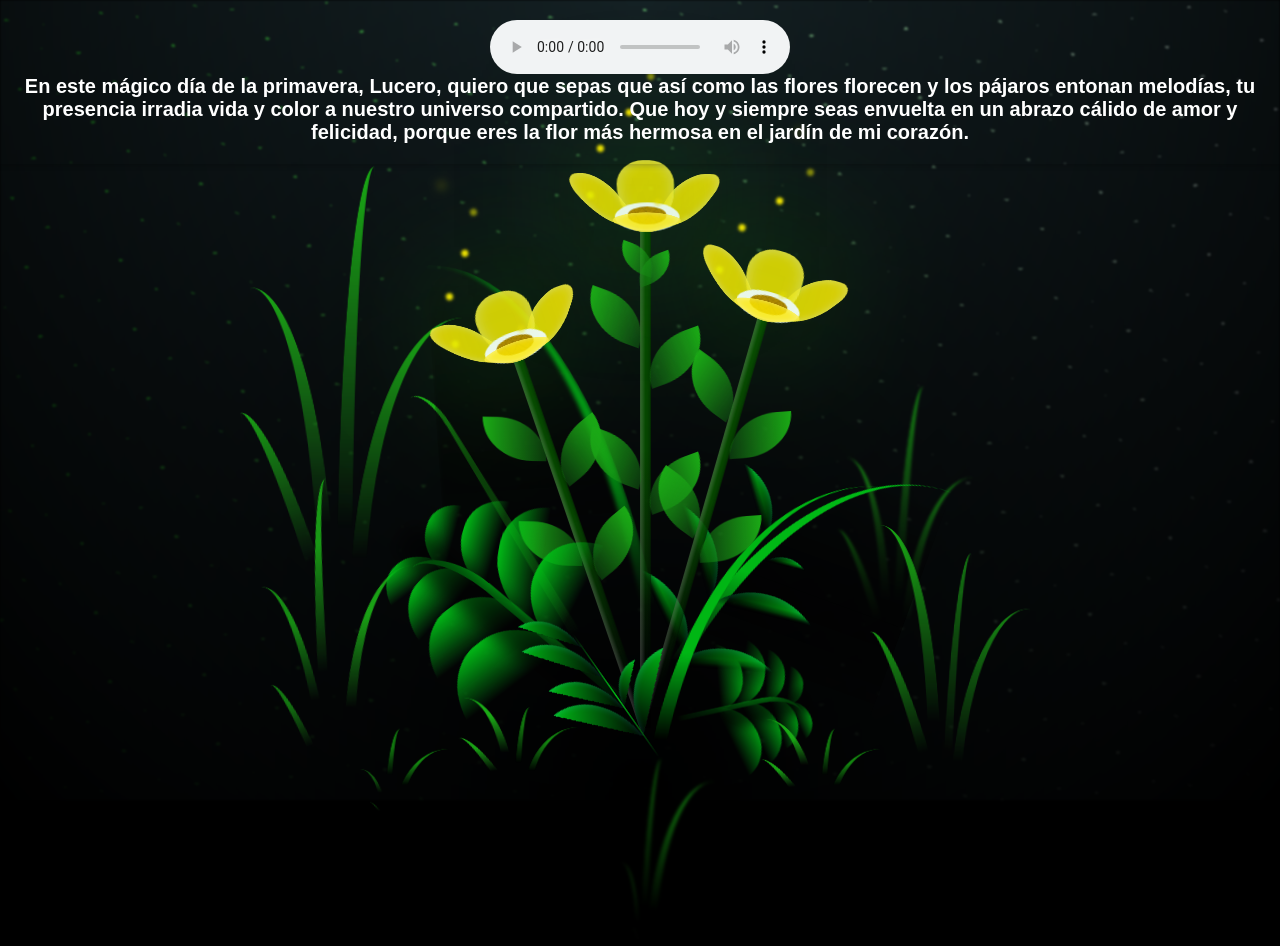
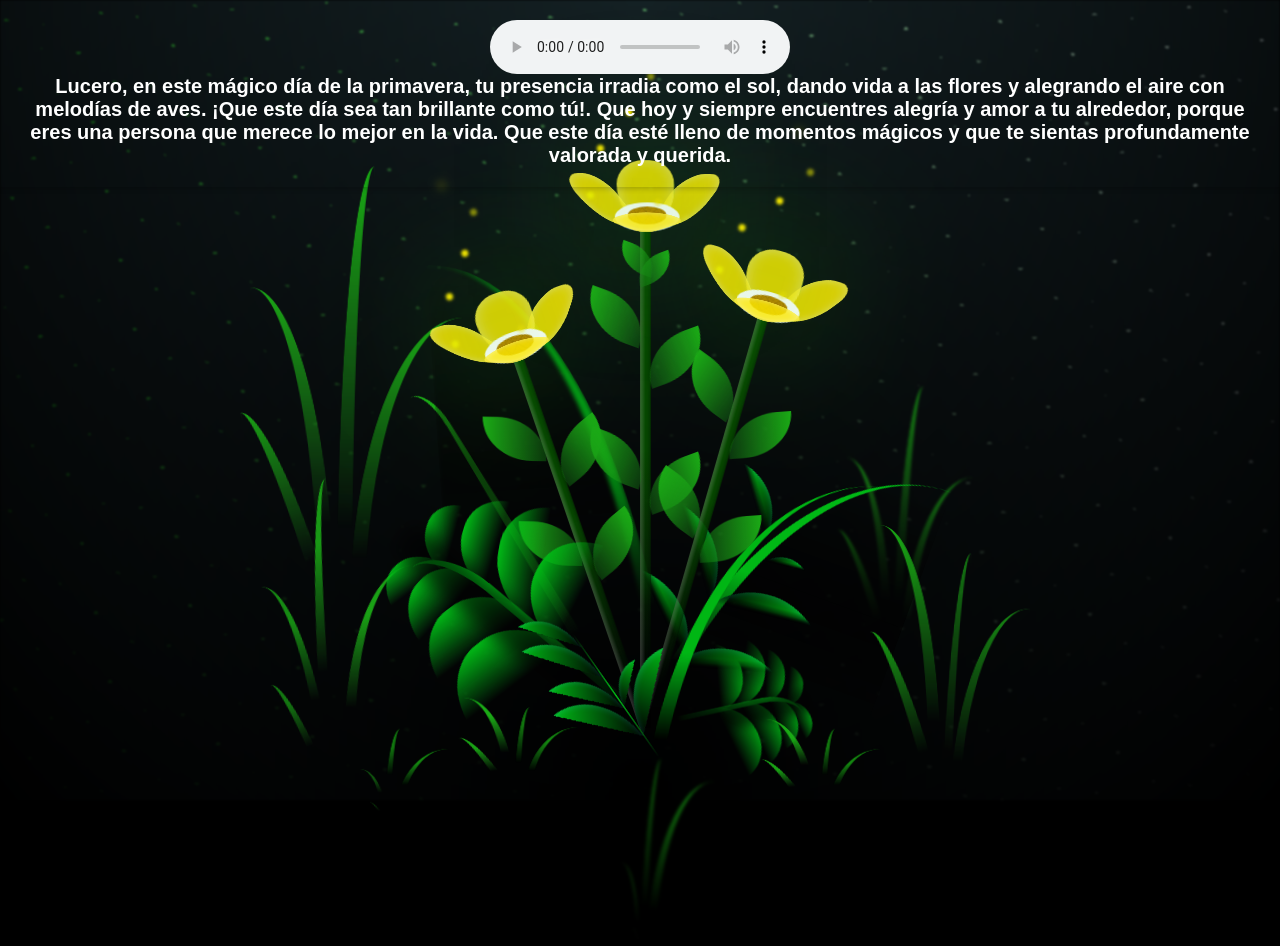
Before and after one commit to mcardenasp2/Flores-amarillas, a plain HTML site: page FLORES.html in a window 1280 px wide. Drawn offline with Linux system fonts and the light colour scheme.

Commit message:
cambio descripcion

```diff
--- a/FLORES.html
+++ b/FLORES.html
@@ -65,7 +65,7 @@
         Tu navegador no soporta el elemento de audio.
       </audio>
 
-      <h1 class="aparecer-letras">En este mágico día de la primavera, Lucero, quiero que sepas que así como las flores florecen y los pájaros entonan melodías, tu presencia irradia vida y color a nuestro universo compartido. Que hoy y siempre seas envuelta en un abrazo cálido de amor y felicidad, porque eres la flor más hermosa en el jardín de mi corazón.</p>
+      <h1 class="aparecer-letras">Lucero, en este mágico día de la primavera, tu presencia irradia como el sol, dando vida a las flores y alegrando el aire con melodías de aves. ¡Que este día sea tan brillante como tú!. Que hoy y siempre encuentres alegría y amor a tu alrededor, porque eres una persona que merece lo mejor en la vida. Que este día esté lleno de momentos mágicos y que te sientas profundamente valorada y querida.</p>
     </div>
 
     <div class="flowers">
```
